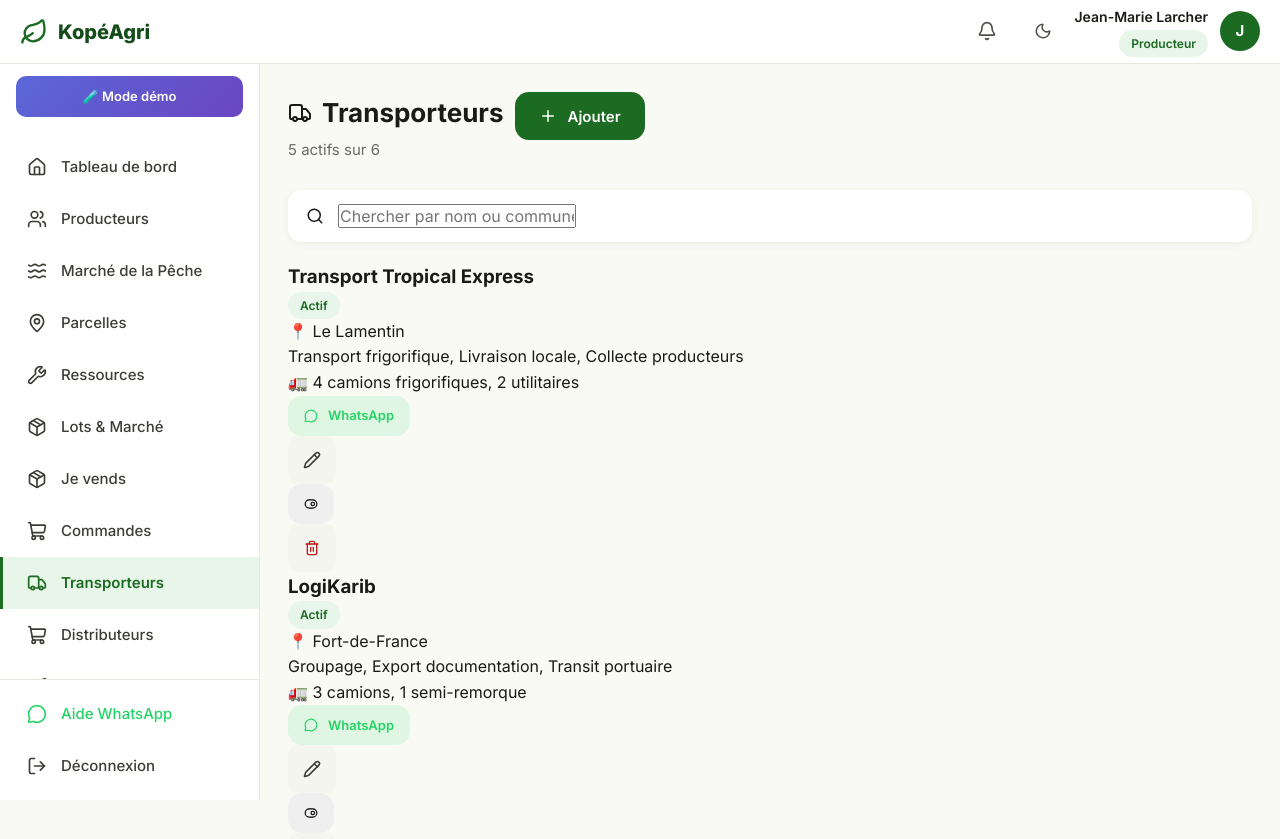
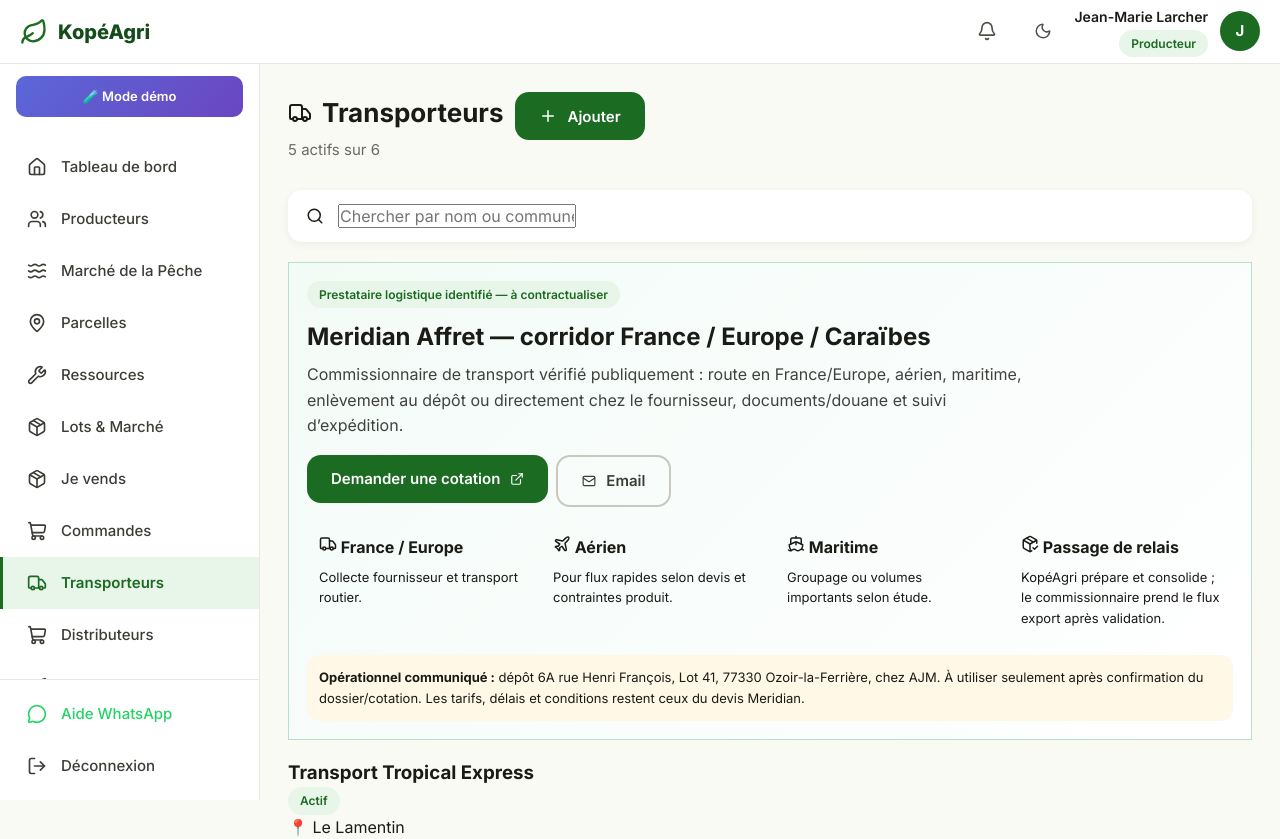
Before and after one commit to CVlad97/kopeagri-caraibes, a React (Vite) app: page /logistics in a window 1280 px wide. Shown: the top 839 px of the page. Built offline with nearby package versions, Linux system fonts and the light colour scheme; no server answers.

Commit message:
feat: add Meridian corridor to KopeAgri logistics

```diff
--- a/src/pages/LogisticsPage.tsx
+++ b/src/pages/LogisticsPage.tsx
@@ -1,5 +1,5 @@
 import React, { useState, useEffect } from 'react'
-import { Plus, Search, MessageCircle, ToggleLeft, ToggleRight, Trash2, Check, X, Truck, Pencil } from 'lucide-react'
+import { Plus, Search, MessageCircle, ToggleLeft, ToggleRight, Trash2, Check, X, Truck, Pencil, Plane, Ship, ExternalLink, Mail, PackageCheck } from 'lucide-react'
 import { getAll, add, update, toggleActive, remove } from '../services/dataService'
 import type { LogisticsProvider } from '../services/dataService'
 import EntityForms from '../components/EntityForms'
@@ -59,6 +59,29 @@
         <input placeholder="Chercher par nom ou commune..." value={search} onChange={e => setSearch(e.target.value)} />
       </div>
 
+      <section className="card" style={{ padding: 18, marginBottom: 18, border: '1px solid #b7dfd1', background: 'linear-gradient(135deg,#f3fbf7,#ffffff)' }}>
+        <div style={{ display: 'flex', justifyContent: 'space-between', gap: 16, flexWrap: 'wrap' }}>
+          <div style={{ maxWidth: 720 }}>
+            <span className="badge badge-green">Prestataire logistique identifié — à contractualiser</span>
+            <h2 style={{ margin: '10px 0 6px' }}>Meridian Affret — corridor France / Europe / Caraïbes</h2>
+            <p style={{ margin: 0, opacity: .82 }}>Commissionnaire de transport vérifié publiquement : route en France/Europe, aérien, maritime, enlèvement au dépôt ou directement chez le fournisseur, documents/douane et suivi d’expédition.</p>
+          </div>
+          <div style={{ display: 'flex', gap: 8, flexWrap: 'wrap', alignItems: 'flex-start' }}>
+            <a className="btn btn-primary" href="https://meridianaffret.com/demande-cotation" target="_blank" rel="noopener noreferrer">Demander une cotation <ExternalLink size={14} /></a>
+            <a className="btn btn-outline" href="mailto:info@meridianaffret.com"><Mail size={14} /> Email</a>
+          </div>
+        </div>
+        <div style={{ display: 'grid', gridTemplateColumns: 'repeat(auto-fit,minmax(180px,1fr))', gap: 10, marginTop: 16 }}>
+          <div className="card" style={{ padding: 12 }}><Truck size={18} /><strong> France / Europe</strong><p style={{ margin: '6px 0 0', fontSize: 13 }}>Collecte fournisseur et transport routier.</p></div>
+          <div className="card" style={{ padding: 12 }}><Plane size={18} /><strong> Aérien</strong><p style={{ margin: '6px 0 0', fontSize: 13 }}>Pour flux rapides selon devis et contraintes produit.</p></div>
+          <div className="card" style={{ padding: 12 }}><Ship size={18} /><strong> Maritime</strong><p style={{ margin: '6px 0 0', fontSize: 13 }}>Groupage ou volumes importants selon étude.</p></div>
+          <div className="card" style={{ padding: 12 }}><PackageCheck size={18} /><strong> Passage de relais</strong><p style={{ margin: '6px 0 0', fontSize: 13 }}>KopéAgri prépare et consolide ; le commissionnaire prend le flux export après validation.</p></div>
+        </div>
+        <div style={{ marginTop: 14, padding: 12, borderRadius: 12, background: '#fff8e6', fontSize: 13 }}>
+          <strong>Opérationnel communiqué :</strong> dépôt 6A rue Henri François, Lot 41, 77330 Ozoir-la-Ferrière, chez AJM. À utiliser seulement après confirmation du dossier/cotation. Les tarifs, délais et conditions restent ceux du devis Meridian.
+        </div>
+      </section>
+
       {showForm && <EntityForms type="logistics" onSubmit={handleAdd} onCancel={handleCancelForm} initial={editItem ? { name: editItem.name, contact: editItem.contact, phone: editItem.phone, commune: editItem.commune, services: editItem.services, fleet: editItem.fleet } : undefined} />}
 
       <div className="card-grid">
```
